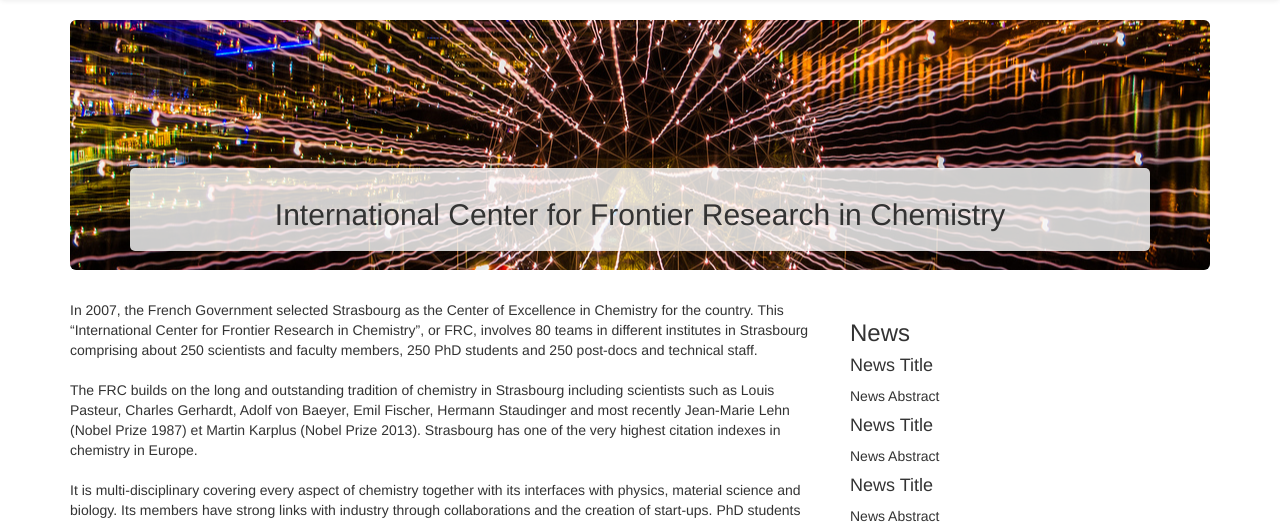
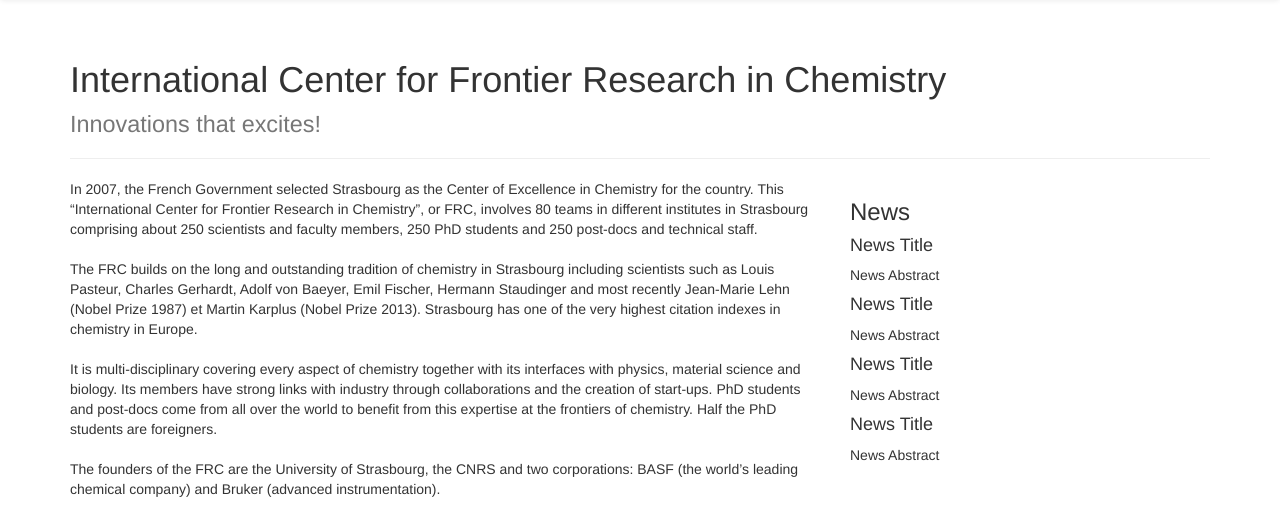
Before and after one commit to unistra/rfpportal-frcsxb, a Django app: page / in a window 1280 px wide. Shown: the part 52-575 px from the top of the page. Run offline with Django 3.2, Linux system fonts and the light colour scheme; parts of the project's set-up code (start-up, migrations or seed data) failed here and were passed over; some libraries are stand-ins or nearby versions.

Commit message:
Fix the Home Page

```diff
--- a/rfp/forms.py
+++ b/rfp/forms.py
@@ -13,6 +13,7 @@
 
     class Meta:
         model = Project
+        exclude = {}
         widgets = {
             'name' : forms.TextInput(attrs={'class':'form-control'}),
             'requested_amount' : forms.NumberInput(attrs={'class':'form-control'}),
@@ -80,8 +81,6 @@
             'document' : forms.FileInput(attrs={'class':'form-control'})
         }
 
-
-
 class file_test (forms.Form):
     name=forms.CharField(label='File Name:',widget=forms.TextInput(attrs={'class':'form-control'}))
     document=forms.FileField(label='Upload your document: ',widget=forms.FileInput(attrs={'class':'form-control'}))
--- a/static/css/style.css
+++ b/static/css/style.css
@@ -29,7 +29,7 @@
 }
 
 .jumbo_styling{
-    background: url("images/header.jpg") no-repeat center center;
+    /*background: url("") no-repeat center center;*/
     height:250px;
 }
 
--- a/templates/index.html
+++ b/templates/index.html
@@ -10,11 +10,11 @@
 
 <div class="container">
 
-    <div class="jumbotron jumbo_styling">
-            <div class="jumbo_head">
-                    <h2>International Center for Frontier Research in Chemistry</h2>
-            </div>
+    <div class="page-header">
+        <h1>International Center for Frontier Research in Chemistry<br>
+            <small>Innovations that excites!</small></h1>
     </div>
+
     <div class = "row">
         <div class = "col-xs-12 col-md-8">
 
```
